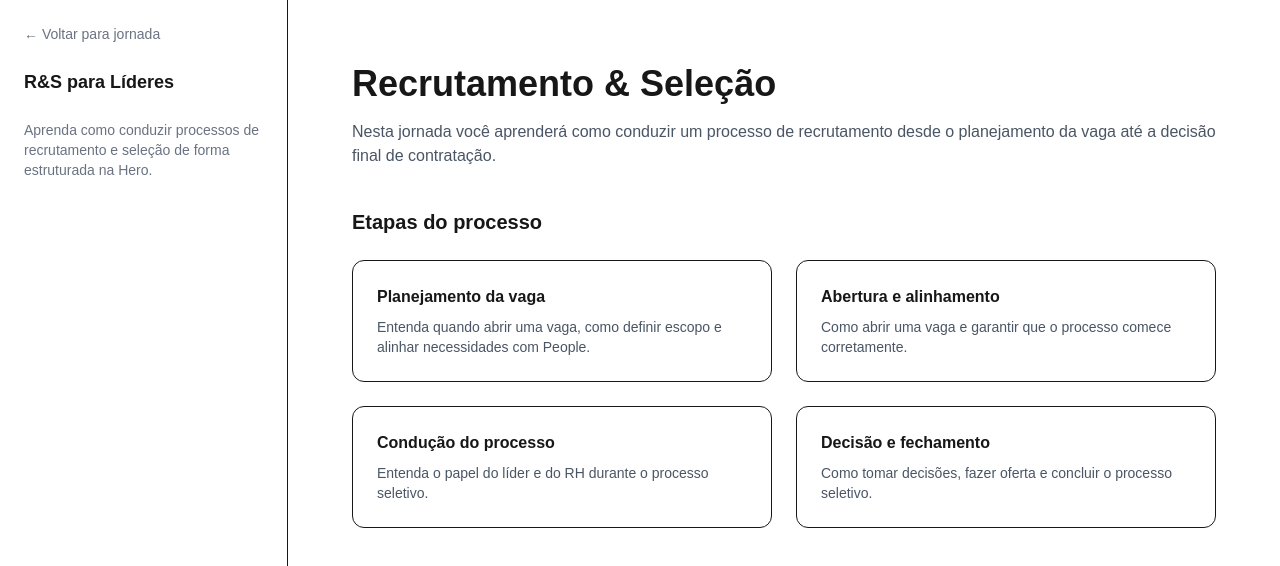
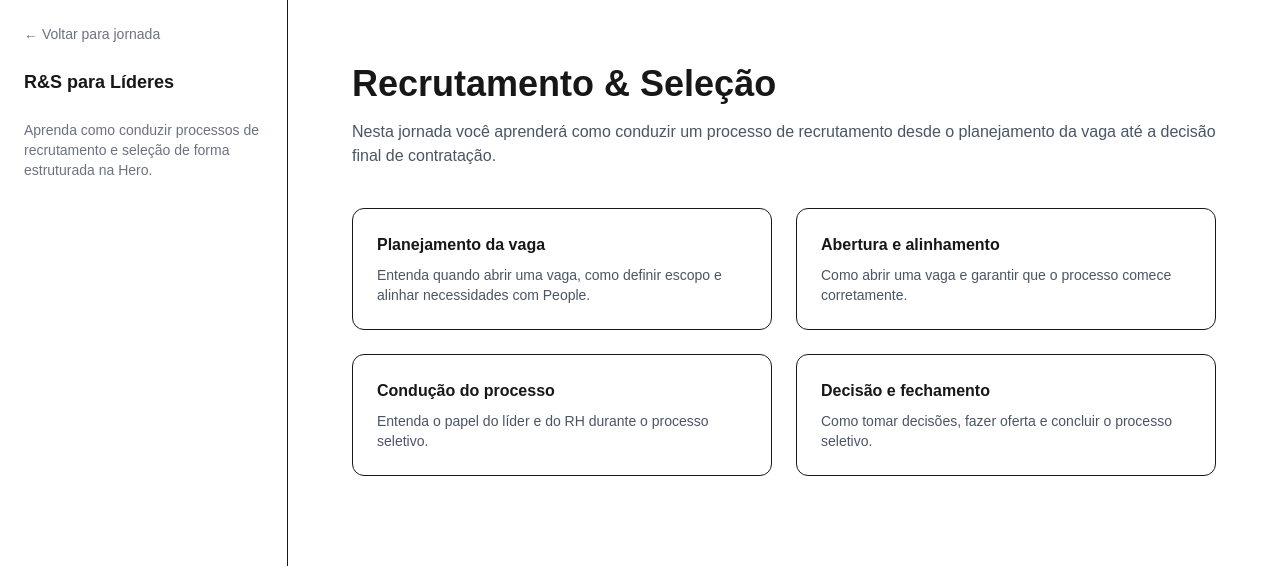
Before and after one commit to amandafrann/programa-lider-hero, a Next.js app: page /rs in a window 1280 px wide. Shown: the top 566 px of the page. Built offline with nearby package versions, Linux system fonts and the light colour scheme.

Commit message:
alterar rs

```diff
--- a/app/rs/page.tsx
+++ b/app/rs/page.tsx
@@ -1,4 +1,3 @@
-// update rs structure
 import Link from "next/link";
 
 export default function RSPage() {
@@ -6,7 +5,6 @@ export default function RSPage() {
     <div className="flex min-h-screen">
 
       {/* SIDEBAR */}
-
       <div className="w-72 border-r bg-white p-6">
 
         <Link
@@ -30,7 +28,6 @@ export default function RSPage() {
 
 
       {/* CONTEÚDO */}
-
       <div className="flex-1 p-16 max-w-5xl">
 
         <h1 className="text-4xl font-bold mb-4">
@@ -39,18 +36,13 @@ export default function RSPage() {
 
         <p className="text-gray-600 mb-10">
           Nesta jornada você aprenderá como conduzir um processo
-          de recrutamento desde o planejamento da vaga até
-          a decisão final de contratação.
+          de recrutamento desde o planejamento da vaga até a
+          decisão final de contratação.
         </p>
 
 
 
         {/* TEMAS */}
-
-        <h2 className="text-xl font-semibold mb-6">
-          Etapas do processo
-        </h2>
-
         <div className="grid grid-cols-2 gap-6">
 
           <Link
@@ -68,7 +60,6 @@ export default function RSPage() {
           </Link>
 
 
-
           <Link
             href="/rs/temas/abertura-alinhamento"
             className="border rounded-xl p-6 hover:bg-gray-50 transition"
@@ -82,7 +73,6 @@ export default function RSPage() {
               comece corretamente.
             </p>
           </Link>
-
 
 
           <Link
@@ -100,7 +90,6 @@ export default function RSPage() {
           </Link>
 
 
-
           <Link
             href="/rs/temas/decisao-fechamento"
             className="border rounded-xl p-6 hover:bg-gray-50 transition"
@@ -110,8 +99,8 @@ export default function RSPage() {
             </h3>
 
             <p className="text-sm text-gray-600">
-              Como tomar decisões, fazer oferta e
-              concluir o processo seletivo.
+              Como tomar decisões, fazer oferta e concluir
+              o processo seletivo.
             </p>
           </Link>
 
```
